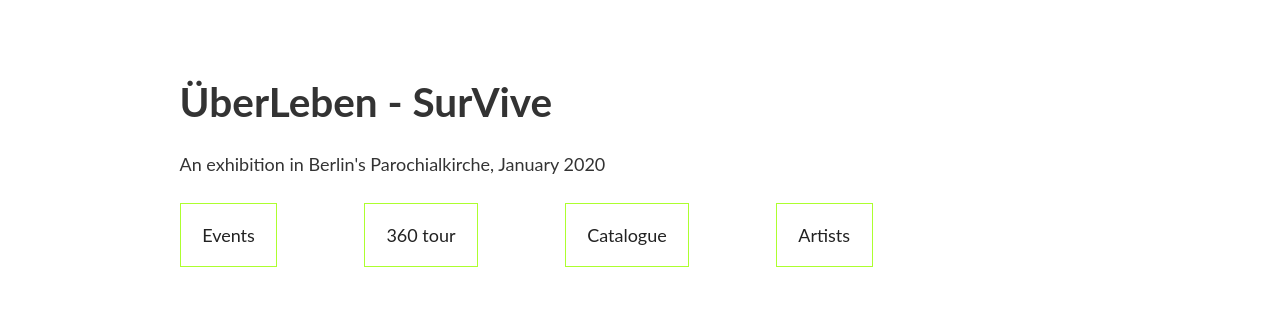
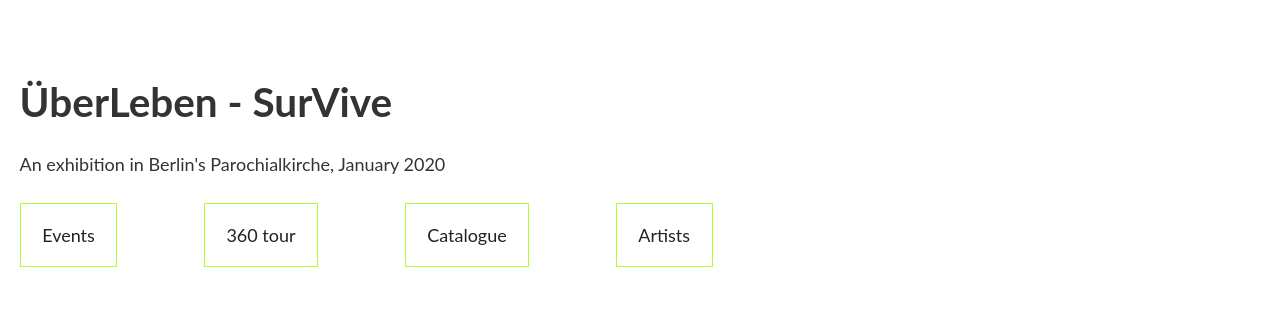
Before and after one commit to khamiltonuk/exhibition, a Gatsby site: page / in a window 1280 px wide. Shown: the top 329 px of the page. Built offline with nearby package versions, Linux system fonts and the light colour scheme; Gatsby itself is replaced by a stand-in of ours.

Commit message:
layout with flexbox

```diff
--- a/package.json
+++ b/package.json
@@ -22,6 +22,7 @@
     "three": "^0.118.3"
   },
   "devDependencies": {
+    "gh-pages": "^3.1.0",
     "prettier": "2.0.5"
   },
   "keywords": [
--- a/src/components/layout.css
+++ b/src/components/layout.css
@@ -626,3 +626,17 @@ pre tt:after {
     margin: 0 auto;
   }
 }
+
+.page-wrapper {
+  display: flex;
+  flex-direction: column;
+  min-height: 100vh;
+}
+
+header {
+  align-self: flex-start;
+}
+
+footer {
+  align-self: flex-end;
+}
--- a/src/components/layout.js
+++ b/src/components/layout.js
@@ -25,12 +25,12 @@ const Layout = ({ children }) => {
   `)
 
   return (
-    <>
+    <div className="page-wrapper">
       <Header siteTitle={data.site.siteMetadata.title} />
 
       <main className="main-container">{children}</main>
       <Footer />
-    </>
+    </div>
   )
 }
 
```
Also changed, not shown: src/pages/catalogue.js (+12 -0 lines), 1 other file.
